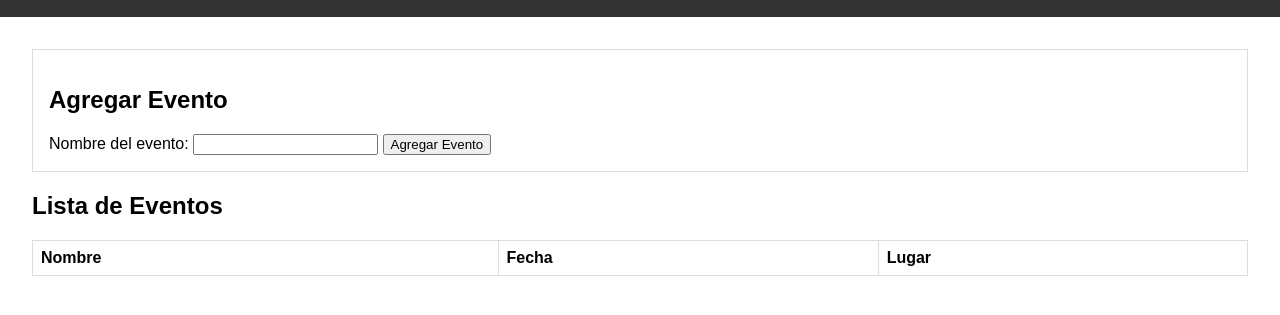
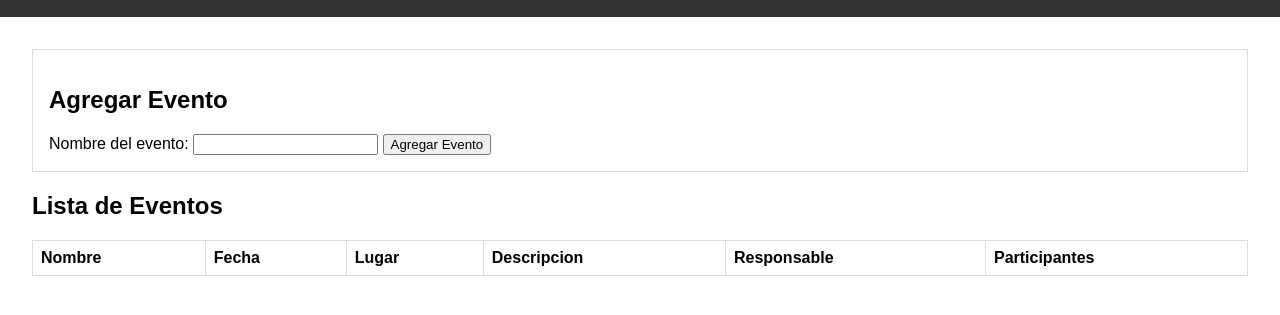
Before and after one commit to Dani71xd/GestionEventos, a plain HTML site: page index.html in a window 1280 px wide. Shown: the part 95-410 px from the top of the page. Drawn offline with Linux system fonts and the light colour scheme.

Commit message:
Agregar campos en la tabla
Se agregan 3 datos mas a la tabla, responsable, participantes, descripción

```diff
--- a/index.html
+++ b/index.html
@@ -16,7 +16,6 @@
       <label for="nombre">Nombre del evento:</label>
       <input type="text" id="nombre" required>
 
-
       <button type="submit">Agregar Evento</button>
     </form>
     <section id="eventos">
@@ -27,7 +26,9 @@
             <th>Nombre</th>
             <th>Fecha</th>
             <th>Lugar</th>
-
+            <th>Descripcion</th>
+            <th>Responsable</th>
+            <th>Participantes</th>
           </tr>
         </thead>
         <tbody id="eventos-lista">
```
